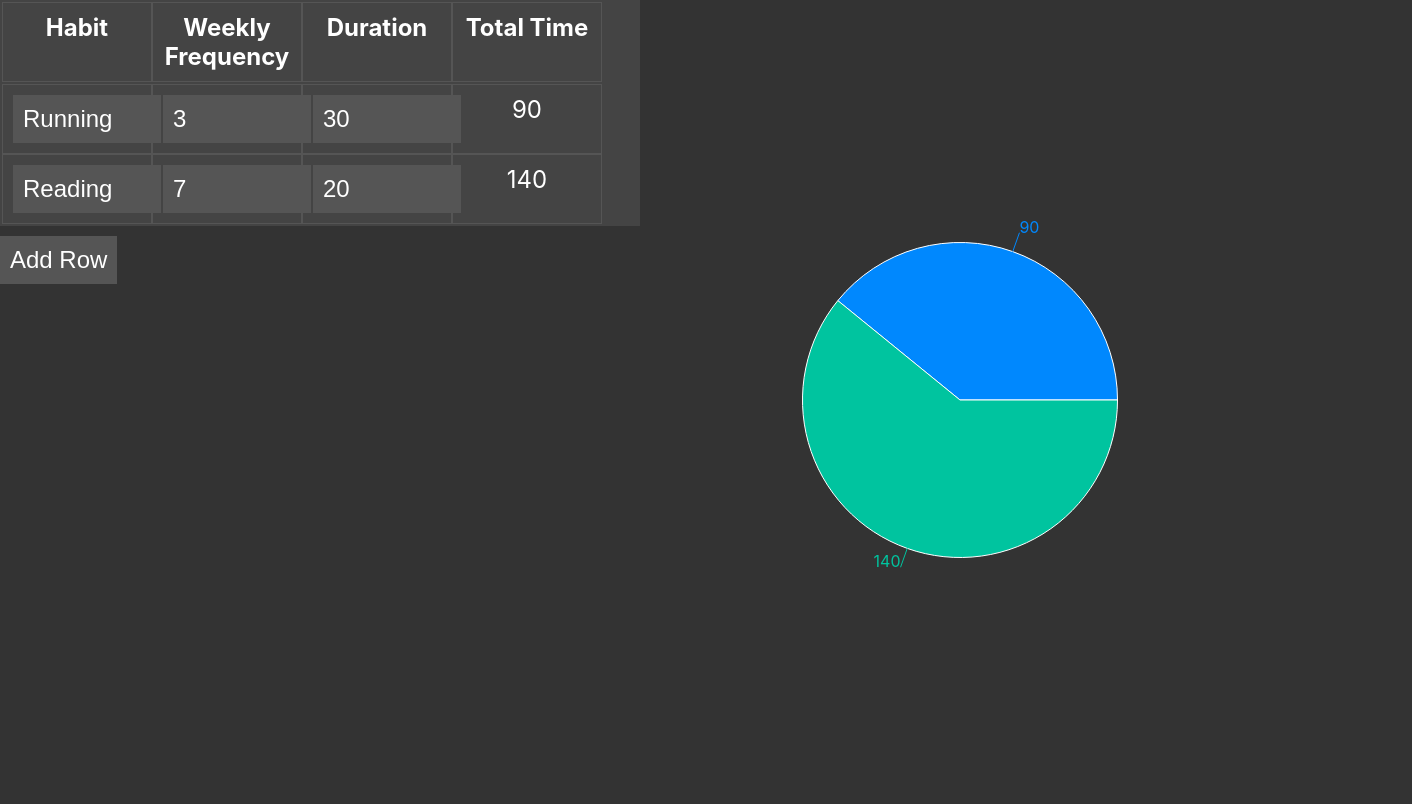
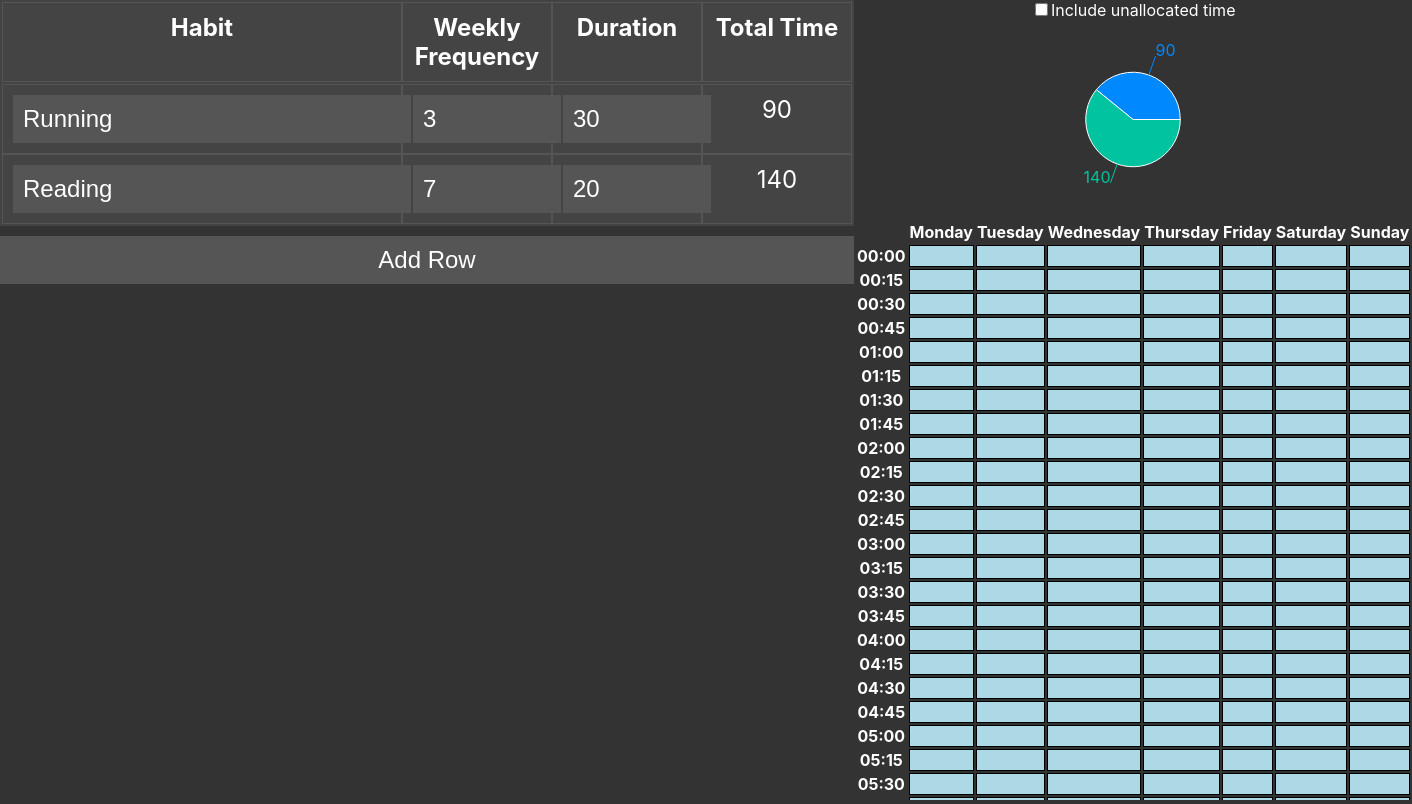
Before and after one commit to RhizoNymph/habit_planner-ts, a React (Create React App) app: page / in a window 1280 px wide. Shown: the whole page, 1412 px wide, since content can reach past the window. Built offline with nearby package versions, Linux system fonts and the light colour scheme.

Commit message:
add unallocated time checkbox to pie chart

```diff
--- a/src/App.tsx
+++ b/src/App.tsx
@@ -3,6 +3,62 @@ import { useTable, useBlockLayout } from 'react-table';
 import { PieChart, Pie, Cell, Tooltip } from 'recharts';
 import { ResponsiveContainer } from 'recharts';
 import './App.css';
+
+function generateTimeIntervals() {
+  const intervals = [];
+  let hours = 0;
+  let minutes = 0;
+
+  for (let i = 0; i < 96; i++) {
+    const time = `${hours.toString().padStart(2, '0')}:${minutes.toString().padStart(2, '0')}`;
+    intervals.push(time);
+
+    minutes += 15;
+    if (minutes === 60) {
+      minutes = 0;
+      hours += 1;
+    }
+  }
+
+  return intervals;
+}
+
+function WeeklySchedule({handleCellClick, selectedHabit, schedule, mouseIsDown, setMouseIsDown}) {
+  const timeIntervals = generateTimeIntervals();
+  const daysOfWeek = ['Monday', 'Tuesday', 'Wednesday', 'Thursday', 'Friday', 'Saturday', 'Sunday'];
+
+  return (
+    <table>
+      <thead>
+        <tr>
+          <th></th> {/* Empty header for the time intervals column */}
+          {daysOfWeek.map((day, index) => (
+            <th key={index}>{day}</th>
+          ))}
+        </tr>
+      </thead>
+      <tbody>
+        {timeIntervals.map((time, index) => (
+          <tr key={index}>
+            <th>{time}</th> {/* Time interval as row header */}
+            {daysOfWeek.map((day, i) => (
+              <td
+              key={i}
+              onMouseDown={() => { handleCellClick(index, i); setMouseIsDown(true); }}
+              onMouseUp={() => setMouseIsDown(false)}
+              onMouseOver={() => mouseIsDown && handleCellClick(index, i)}
+              style={{
+                border: '1px solid black',
+                backgroundColor: schedule[i][index] === selectedHabit ? 'lightblue' : 'white',
+              }}
+            ></td>
+            ))}
+          </tr>
+        ))}
+      </tbody>
+    </table>
+  );
+}
 
 function EditableCell({
   value: initialValue,
@@ -26,13 +82,19 @@ function EditableCell({
     }
   };
 
+  const inputStyle = {
+    fontSize: '1em',
+    width: '100%',
+    padding: '10px'
+  };
+
   return (
     <input
       value={value}
       onChange={onChange}
       onBlur={onBlur}
       onKeyPress={onKeyPress}
-      style={{ fontSize: '1em', width: '100%', padding: '10px' }} // Add styles here
+      style={inputStyle}
     />
   );
 }
@@ -96,7 +158,7 @@ function EditableTable({ data, setData, columns }) {
   );
 }
 
-function RechartsPieChart({ data }) {
+function RechartsPieChart({ data, setSelectedHabit }) {
   const COLORS = ['#0088FE', '#00C49F', '#FFBB28', '#FF8042'];
 
   return (
@@ -112,6 +174,7 @@ function RechartsPieChart({ data }) {
   outerRadius="50%"
   fill="#8884d8"
   label
+  onClick={(data, index) => setSelectedHabit(data.name)}
 >
             {data.map((entry, index) => (
               <Cell key={`cell-${index}`} fill={COLORS[index % COLORS.length]} />
@@ -125,12 +188,30 @@ function RechartsPieChart({ data }) {
 }
 
 function App() {
+
   const [data, setData] = useState([
     { habit: 'Running', weeklyFrequency: 3, duration: 30, totalTime: 90 },
     { habit: 'Reading', weeklyFrequency: 7, duration: 20, totalTime: 140 },
   ]);
 
   const [chartData, setChartData] = useState([]);
+
+  const timeIntervals = generateTimeIntervals();
+  const [selectedHabit, setSelectedHabit] = useState(null);
+  const handleCellClick = (row, col) => {
+    if (selectedHabit) {
+      setSchedule(old => {
+        const newSchedule = [...old];
+        newSchedule[col][row] = selectedHabit;
+        return newSchedule;
+      });
+    }
+  };
+  const [schedule, setSchedule] = useState(
+    Array(7).fill(0).map(() => Array(timeIntervals.length).fill(null))
+  );
+  const [mouseIsDown, setMouseIsDown] = useState(false);
+  const [includeUnallocated, setIncludeUnallocated] = useState(false);
 
   useEffect(() => {
     // Transform the table data into the format expected by the pie chart
@@ -142,12 +223,49 @@ function App() {
     setChartData(newChartData);
   }, [data]);
 
+  useEffect(() => {
+    const handleMouseUp = () => setMouseIsDown(false);
+    window.addEventListener('mouseup', handleMouseUp);
+
+    return () => {
+      window.removeEventListener('mouseup', handleMouseUp);
+    };
+  }, []);
+
+  useEffect(() => {
+    // Calculate total time of all habits
+    const totalTime = data.reduce((sum, item) => sum + item.totalTime, 0);
+
+    // Calculate total minutes in a week
+    const totalMinutesInWeek = 7 * 24 * 60;
+
+    // Calculate unallocated time
+    const unallocatedTime = totalMinutesInWeek - totalTime;
+
+    // Transform the table data into the format expected by the pie chart
+    let newChartData = data.map(item => ({
+      name: item.habit,
+      value: item.totalTime,
+    }));
+
+    // Include unallocated time if checkbox is checked
+    if (includeUnallocated) {
+      newChartData.push({ name: 'Unallocated', value: unallocatedTime });
+    }
+
+    setChartData(newChartData);
+  }, [data, includeUnallocated]);
+
   const columns = React.useMemo(
     () => [
       {
         Header: 'Habit',
         accessor: 'habit',
         Cell: EditableCell,
+        minWidth: 200, // minimum width of the column
+        width: 400, // preferred width of the column
+        maxWidth: 800, // maximum width of the column
+
       },
       {
         Header: 'Weekly Frequency',
@@ -176,13 +294,26 @@ function App() {
   };
 
   return (
-    <div className="App" style={{ display: 'flex', justifyContent: 'space-between' }}>
-      <div style={{ width: '50%', display: 'flex', flexDirection: 'column', alignItems: 'flex-start' }}>
+    <div className="App" style={{ display: 'flex' }}>
+      <div style={{ width: '100%', display: 'flex', flexDirection: 'row', justifyContent: 'space-between' }}>
+        <div style={{display: 'flex', flexDirection: 'column'}}>
           <EditableTable data={data} setData={setData} columns={columns} />
           <button onClick={addRow} className='button'>Add Row</button>
         </div>
-      <div style={{ width: '50%' }}>
-        <RechartsPieChart data={chartData} />
+        <div style={{width: '100%', display: 'flex', flexDirection: 'column'}}>
+        <label>
+          <input
+            type="checkbox"
+            checked={includeUnallocated}
+            onChange={() => setIncludeUnallocated(!includeUnallocated)}
+          />
+          Include unallocated time
+        </label>
+        <RechartsPieChart data={chartData} setSelectedHabit={setSelectedHabit} />
+        <div style={{display: 'flex', overflowY: 'auto', justifyContent: 'center'}} >
+        <WeeklySchedule handleCellClick={handleCellClick} selectedHabit={selectedHabit} schedule={schedule} mouseIsDown={mouseIsDown} setMouseIsDown={setMouseIsDown} />
+        </div>
+        </div>
       </div>
     </div>
   );
```
Also changed, not shown: src/App.css (line endings or trailing spaces). Lines whose indentation alone changed are shown as unchanged.
